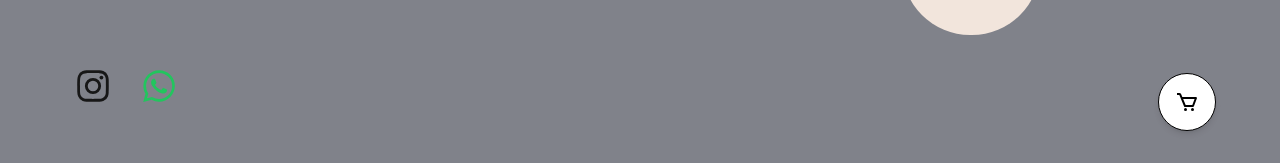
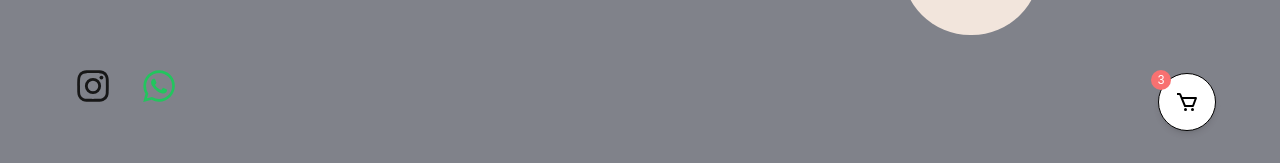
Before and after one commit to joaquinns/fullstack-next-candeal, a Next.js app: page / in a window 1280 px wide. Shown: the part 637-800 px from the top of the page. Built offline with nearby package versions, Linux system fonts and the light colour scheme.

Commit message:
feat: display total items in CartButton for improved visibility

```diff
--- a/app/ui/CartButton.tsx
+++ b/app/ui/CartButton.tsx
@@ -7,7 +7,8 @@ import { Modal } from "./Modal";
 export const CartButton = () => {
   const [isVisible, setIsVisible] = useState(false);
   const [isModalOpen, setIsModalOpen] = useState(false);
-  const { cart, removeFromCart, updateQuantity, totalPrice } = useCart();
+  const { cart, removeFromCart, updateQuantity, totalPrice, totalItems } =
+    useCart();
 
   useEffect(() => {
     const toggleVisibility = () => {
@@ -40,6 +41,11 @@ export const CartButton = () => {
         className={`fixed bottom-8 right-4 xl:right-16 z-50 p-4 bg-white rounded-full shadow-md text-black border border-black ease-in-out transition-all duration-300 hover:scale-110 ${cssAnimationCart}`}
         onClick={handleToggleModal}
       >
+        {totalItems > 0 && (
+          <span className="absolute -top-1 -left-2 w-5 h-5 bg-red-400 text-white rounded-full flex items-center justify-center text-xs">
+            {totalItems}
+          </span>
+        )}
         <svg
           xmlns="http://www.w3.org/2000/svg"
           width="24"
```
